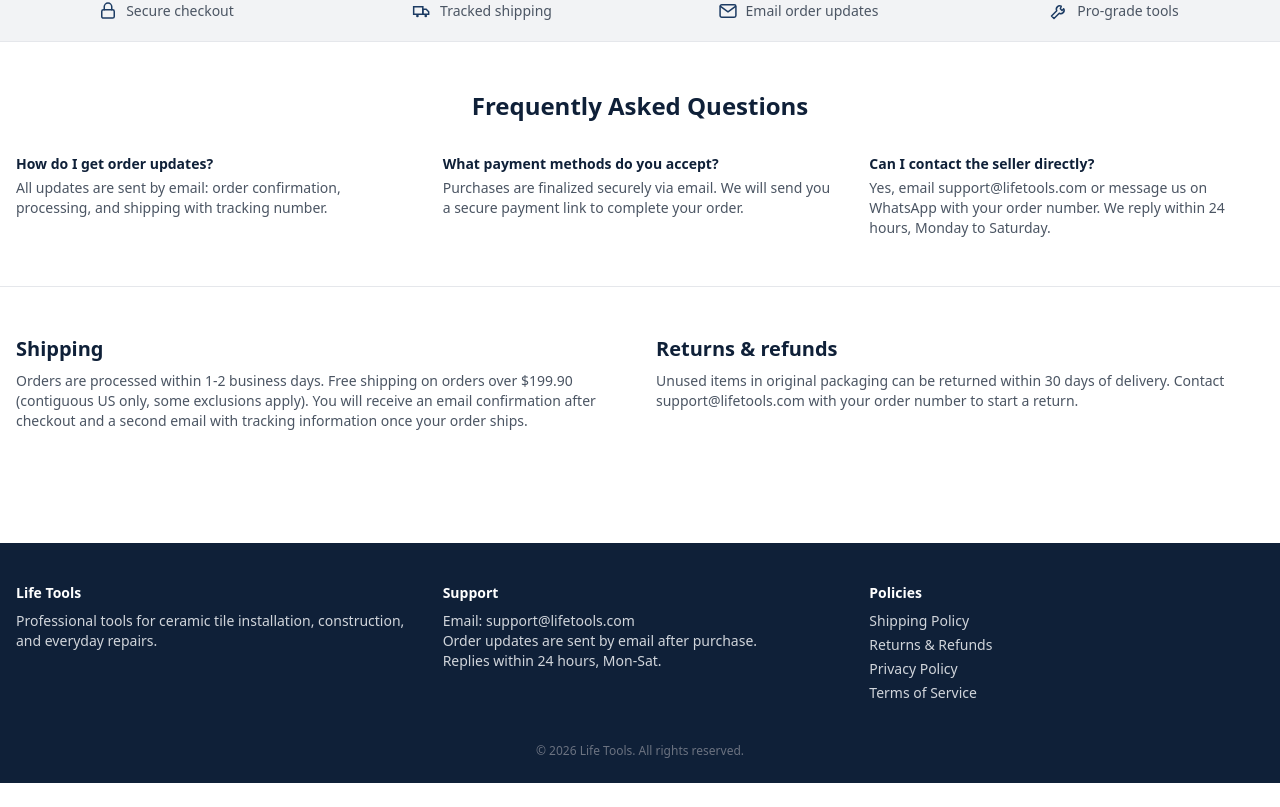
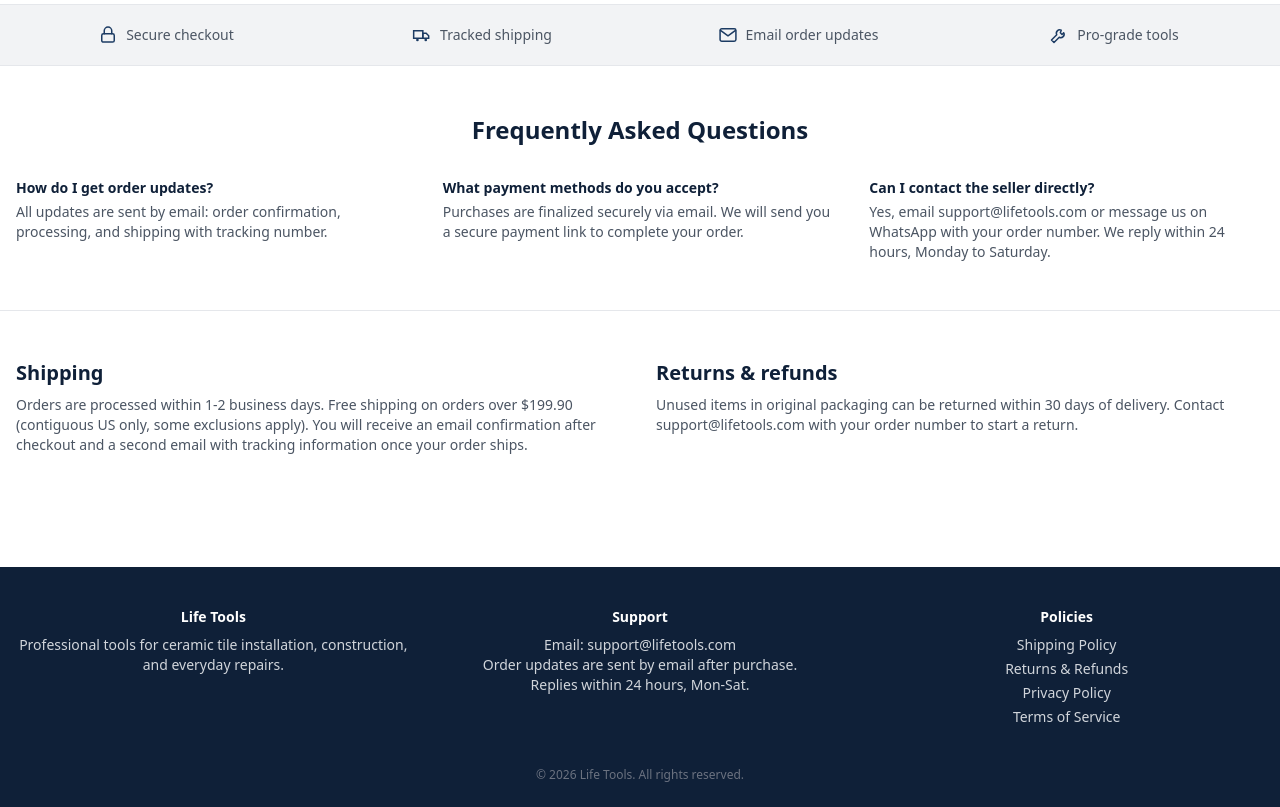
Before and after one commit to lifetoolsusacom/life-tools-site1, a Next.js app: page / in a window 1280 px wide. Shown: the part 1564-2371 px from the top of the page. Before the commit the page ends 2347 px from the top, so only its background shows below. Built offline with nearby package versions, Linux system fonts and the light colour scheme.

Commit message:
Adjust logo size and center social bar / footer items

```diff
--- a/components/Footer.tsx
+++ b/components/Footer.tsx
@@ -3,7 +3,7 @@
 export default function Footer() {
   return (
     <footer id="contact" className="bg-brand-navyDark text-gray-300 mt-16">
-      <div className="max-w-7xl mx-auto px-4 py-10 grid md:grid-cols-3 gap-8 text-sm">
+      <div className="max-w-7xl mx-auto px-4 py-10 grid md:grid-cols-3 gap-8 text-sm text-center">
         <div>
           <h3 className="text-white font-semibold mb-2">Life Tools</h3>
           <p>
@@ -21,7 +21,7 @@
 
         <div>
           <h3 className="text-white font-semibold mb-2">Policies</h3>
-          <ul className="space-y-1">
+          <ul className="space-y-1 flex flex-col items-center">
             <li>
               <Link href="/policies/shipping" className="hover:text-brand-yellow hover:underline transition">
                 Shipping Policy
--- a/components/Header.tsx
+++ b/components/Header.tsx
@@ -13,7 +13,7 @@
     <header className="bg-brand-navy text-white">
       <div className="max-w-7xl mx-auto px-4 py-3 flex items-center gap-6">
         <Link href="/" className="flex items-center shrink-0">
-          <span className="relative w-14 h-14 shrink-0">
+          <span className="relative w-20 h-20 shrink-0">
             <Image
               src="/logo.png"
               alt="Life Tools"
```
